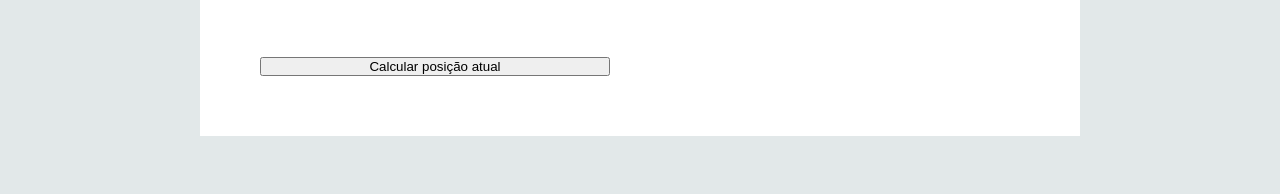
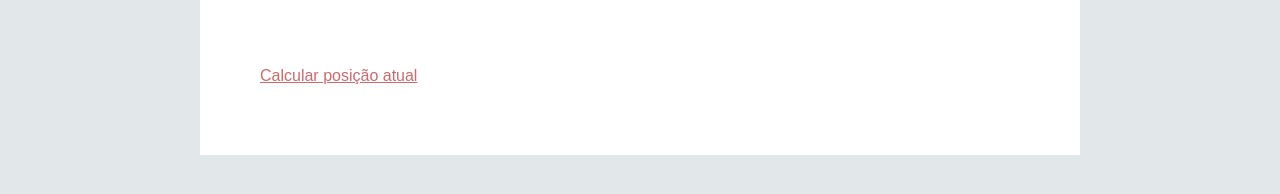
Before and after one commit to Luciana-Santos/conversor-de-posicoes, a plain HTML site: page index.html in a window 1280 px wide. Shown: the part 460-654 px from the top of the page. Drawn offline with Linux system fonts and the light colour scheme.

Commit message:
padding removido do link

```diff
--- a/app/styles/styles.css
+++ b/app/styles/styles.css
@@ -158,7 +158,7 @@
     transform: translateY(-50%);
   }
 }
-.calc .pos-atual {
+.calc .link {
   grid-column: 1/-1;
   max-width: max-content;
   background: none;
@@ -167,7 +167,7 @@
   color: var(--cl-accent-pink);
   cursor: pointer;
   text-decoration: underline;
-  padding: 0.3125rem;
+  padding-block: 0.625rem;
 }
 @media (min-width: 43.75em) {
   .calc {
```
